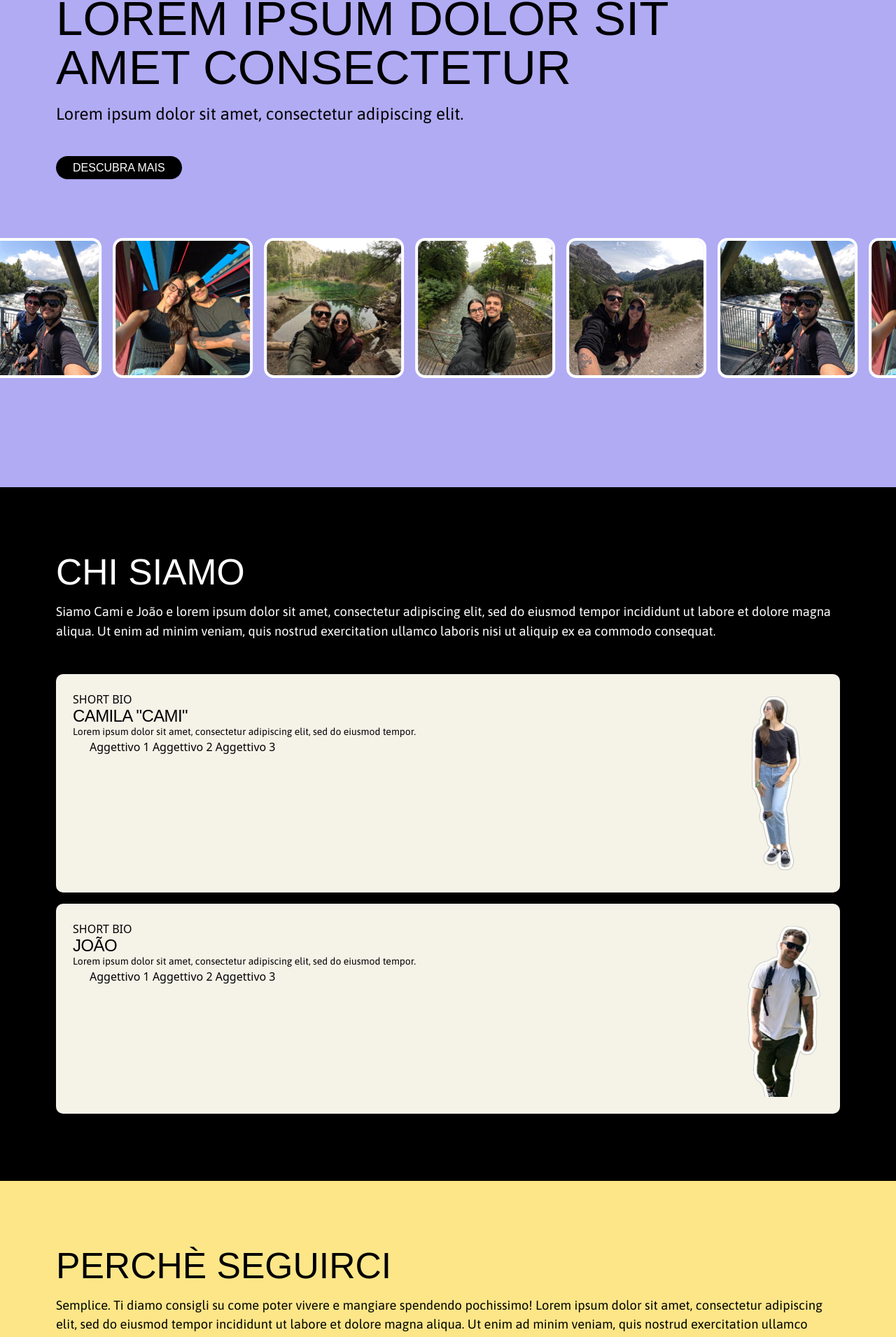
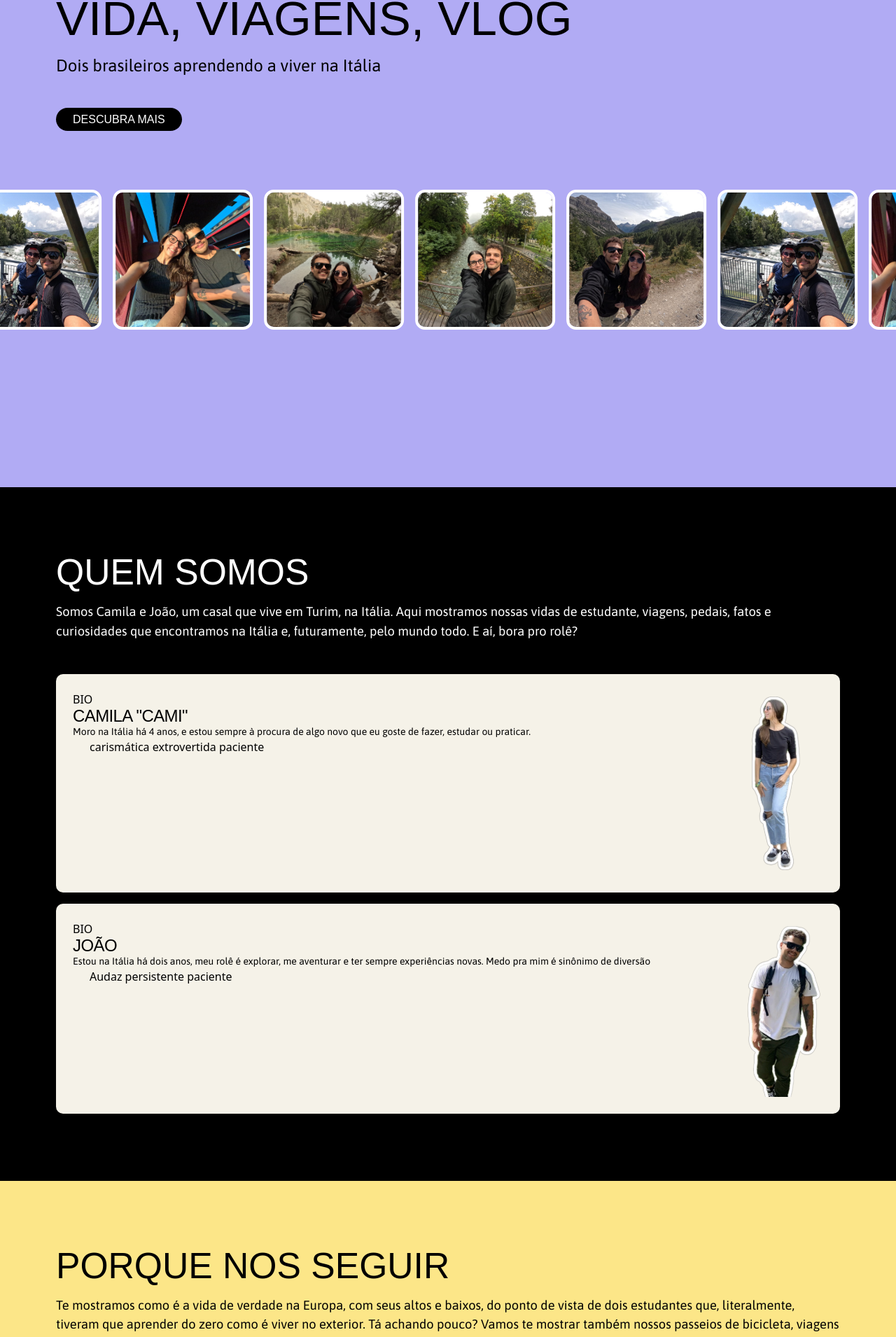
Before and after one commit to devcarolinealmeida/bora-pro-role, a Next.js app: page / in a window 1280 px wide. Shown: the part 211-2121 px from the top of the page at 70% size. Built offline with nearby package versions, Linux system fonts and the light colour scheme; no server answers; a web font is replaced by a local one.

Commit message:
UPDATE: contenuti

```diff
--- a/app/page.tsx
+++ b/app/page.tsx
@@ -1,6 +1,6 @@
-import { ChiSiamo } from "../sections/ChiSiamo/page";
+import { QuemSomos } from "../sections/QuemSomos/page";
 import { Hero } from "../sections/Hero/page";
-import { PercheSeguirci } from "../sections/PercheSeguirci/page";
+import { PorqueNosSeguir } from "../sections/PorqueNosSeguir/page";
 import VideosYoutube from "../sections/VideosYoutube/page";
 
 
@@ -9,8 +9,8 @@ export default function Home() {
   return (
     <>
       <Hero/>
-      <ChiSiamo/>
-      <PercheSeguirci/>
+      <QuemSomos/>
+      <PorqueNosSeguir/>
       <VideosYoutube/>
     </>
   );
--- a/components/CardChiSiamo.tsx
+++ b/components/CardQuemSomos.tsx
@@ -3,7 +3,7 @@ import { twMerge } from "tailwind-merge";
 
 import CamiSvg from "@/assets/camila.svg";
 
-const CardChiSiamo = React.forwardRef<
+const CardQuemSomos = React.forwardRef<
   HTMLDivElement,
   React.HTMLAttributes<HTMLDivElement>
 >(({ className, ...props }, ref) => (
@@ -16,7 +16,7 @@ const CardChiSiamo = React.forwardRef<
     {...props}
   />
 ))
-CardChiSiamo.displayName = "CardChiSiamo"
+CardQuemSomos.displayName = "CardQuemSomos"
 
 const CardTopTitle = React.forwardRef<
   HTMLDivElement,
@@ -77,4 +77,4 @@ const CardImg = React.forwardRef<
 ))
 CardImg.displayName = "CardImg"
 
-export { CardChiSiamo, CardTopTitle, CardTitle, CardDescription, CardContent, CardImg }
+export { CardQuemSomos, CardTopTitle, CardTitle, CardDescription, CardContent, CardImg }
--- a/sections/ChiSiamo/page.tsx
+++ /dev/null
@@ -1,59 +0,0 @@
-import {
-  CardChiSiamo,
-  CardTopTitle,
-  CardTitle,
-  CardDescription,
-  CardContent,
-  CardImg,
-} from "../../components/CardChiSiamo";
-import CamiSvg from "../../assets/camila.svg";
-import JoaoSvg from "../../assets/joao.svg";
-
-export const ChiSiamo = () => {
-  return (
-    <section className="bg-black" id="chi_siamo">
-      <div className="container max-w-7xl">
-        <div className="pb-12">
-          <h4 className="text-white mb-4">Chi Siamo</h4>
-          <p className="text-white">
-            Siamo Cami e João e lorem ipsum dolor sit amet, consectetur
-            adipiscing elit, sed do eiusmod tempor incididunt ut labore et
-            dolore magna aliqua. Ut enim ad minim veniam, quis nostrud
-            exercitation ullamco laboris nisi ut aliquip ex ea commodo
-            consequat.
-          </p>
-        </div>
-        <div className="flex flex-col gap-4">
-          <CardChiSiamo>
-            <div className="flex-1">
-              <CardTopTitle>Short Bio</CardTopTitle>
-              <CardTitle>Camila "Cami"</CardTitle>
-              <CardDescription>
-                Lorem ipsum dolor sit amet, consectetur adipiscing elit, sed do
-                eiusmod tempor.
-              </CardDescription>
-              <CardContent>Aggettivo 1 Aggettivo 2 Aggettivo 3</CardContent>
-            </div>
-            <CardImg>
-              <CamiSvg />
-            </CardImg>
-          </CardChiSiamo>
-          <CardChiSiamo>
-            <div className="flex-1">
-              <CardTopTitle>Short Bio</CardTopTitle>
-              <CardTitle>João</CardTitle>
-              <CardDescription>
-                Lorem ipsum dolor sit amet, consectetur adipiscing elit, sed do
-                eiusmod tempor.
-              </CardDescription>
-              <CardContent>Aggettivo 1 Aggettivo 2 Aggettivo 3</CardContent>
-            </div>
-            <CardImg>
-              <JoaoSvg />
-            </CardImg>
-          </CardChiSiamo>
-        </div>
-      </div>
-    </section>
-  );
-};
--- a/sections/Footer/page.tsx
+++ b/sections/Footer/page.tsx
@@ -2,12 +2,12 @@ import Link from "next/link";
 
 export  const Footer = () => {
     return (
-        <footer className="bg-[#F5F2E8] pt-16 pb-8 rounded-t-[20px]" id="contatti">
+        <footer className="bg-[#F5F2E8] pt-16 pb-8 rounded-t-[20px]" id="contato">
             <div className="container max-w-7xl">
                 <div className="flex flex-col gap-8 items-center pb-16 border-b border-black">
-                    <h4 className="text-center max-w-[24ch]">Vuoi scriverci o vuoi un progetto con noi?</h4>
+                    <h4 className="text-center max-w-[24ch]">Quer escrever pra gente ou propor um projeto?</h4>
                     <Link className="btn" href='mailto:boraprorole@gmail.com' target="_blank">
-                        Scrivici una email
+                        É só fazer click e mandar um email!
                     </Link>
                 </div>
                 <div className="flex flex-col md:flex-row gap-2 items-center md:justify-between pt-6">
--- a/sections/Header/page.tsx
+++ b/sections/Header/page.tsx
@@ -13,10 +13,10 @@ const Header = () => {
   };
 
   const navItems = [
-    { url: "#chi_siamo", title: "Chi siamo" },
-    { url: "#perche-seguirci", title: "Perché seguirci" },
-    { url: "#contenuti", title: "Contenuti" },
-    { url: "#contatti", title: "Contatti" },
+    { url: "#quem_somos", title: "Quem Somos" },
+    { url: "#porque_seguir", title: "Porque nos seguir" },
+    { url: "#videos", title: "Vídeos" },
+    { url: "#contato", title: "Contato" },
   ];
 
   return (
--- a/sections/Hero/page.tsx
+++ b/sections/Hero/page.tsx
@@ -7,20 +7,16 @@ export const Hero = () => {
     <section className="_hero flex flex-col bg-[#B1ABF4]" id="top">
       <div className="container max-w-7xl">
         <div className="">
-            <h2 className="max-w-[24ch] mb-4">
-              Lorem ipsum dolor sit amet consectetur
-            </h2>
+          <h2 className="max-w-[24ch] mb-4">Vida, Viagens, Vlog</h2>
           <p className="text-xl lg:text-2xl mb-12">
-              Lorem ipsum dolor sit amet, consectetur adipiscing elit.
+            Dois brasileiros aprendendo a viver na Itália
           </p>
-            <Link
-              className="btn"
-              href="#chi_siamo">
+          <Link className="btn" href="#chi_siamo">
             Descubra mais
           </Link>
         </div>
       </div>
-        <Slider/>
+      <Slider />
     </section>
   );
 };
--- a/sections/PercheSeguirci/page.tsx
+++ /dev/null
@@ -1,19 +0,0 @@
-export const PercheSeguirci = () => {
-  return (
-    <section className="bg-[#FCE688]" id="perche-seguirci">
-      <div className="container max-w-7xl flex flex-col md:flex-row">
-        <div className="">
-          <h4 className="mb-4">Perchè Seguirci</h4>
-          <p className="">
-            Semplice. Ti diamo consigli su come poter vivere e mangiare
-            spendendo pochissimo! Lorem ipsum dolor sit amet, consectetur
-            adipiscing elit, sed do eiusmod tempor incididunt ut labore et
-            dolore magna aliqua. Ut enim ad minim veniam, quis nostrud
-            exercitation ullamco laboris nisi ut aliquip ex ea commodo
-            consequat.
-          </p>
-        </div>
-      </div>
-    </section>
-  );
-};
--- /dev/null
+++ b/sections/PorqueNosSeguir/page.tsx
@@ -0,0 +1,19 @@
+export const PorqueNosSeguir = () => {
+  return (
+    <section className="bg-[#FCE688]" id="porque_seguir">
+      <div className="container max-w-7xl flex flex-col md:flex-row">
+        <div className="">
+          <h4 className="mb-4">Porque nos seguir</h4>
+          <p className="">
+            Te mostramos como é a vida de verdade na Europa, com seus altos e
+            baixos, do ponto de vista de dois estudantes que, literalmente,
+            tiveram que aprender do zero como é viver no exterior. Tá achando
+            pouco? Vamos te mostrar também nossos passeios de bicicleta, viagens
+            longas e curtas, compartilhando informações que poderão ser
+            importantes nas suas próximas viagens.
+          </p>
+        </div>
+      </div>
+    </section>
+  );
+};
--- /dev/null
+++ b/sections/QuemSomos/page.tsx
@@ -0,0 +1,56 @@
+import {
+  CardQuemSomos,
+  CardTopTitle,
+  CardTitle,
+  CardDescription,
+  CardContent,
+  CardImg,
+} from "../../components/CardQuemSomos";
+import CamiSvg from "../../assets/camila.svg";
+import JoaoSvg from "../../assets/joao.svg";
+
+export const QuemSomos = () => {
+  return (
+    <section className="bg-black" id="quem_somos">
+      <div className="container max-w-7xl">
+        <div className="pb-12">
+          <h4 className="text-white mb-4">Quem somos</h4>
+          <p className="text-white">
+            Somos Camila e João, um casal que vive em Turim, na Itália. Aqui
+            mostramos nossas vidas de estudante, viagens, pedais, fatos e
+            curiosidades que encontramos na Itália e, futuramente, pelo mundo
+            todo. E aí, bora pro rolê?
+          </p>
+        </div>
+        <div className="flex flex-col gap-4">
+          <CardQuemSomos>
+            <div className="flex-1">
+              <CardTopTitle>Bio</CardTopTitle>
+              <CardTitle>Camila "Cami"</CardTitle>
+              <CardDescription>
+              Moro na Itália há 4 anos, e estou sempre à procura de algo novo que eu goste de fazer, estudar ou praticar.
+              </CardDescription>
+              <CardContent>carismática extrovertida paciente</CardContent>
+            </div>
+            <CardImg>
+              <CamiSvg />
+            </CardImg>
+          </CardQuemSomos>
+          <CardQuemSomos>
+            <div className="flex-1">
+              <CardTopTitle>Bio</CardTopTitle>
+              <CardTitle>João</CardTitle>
+              <CardDescription>
+              Estou na Itália há dois anos, meu rolê é explorar, me aventurar e ter sempre experiências novas. Medo pra mim é sinônimo de diversão
+              </CardDescription>
+              <CardContent>Audaz persistente paciente</CardContent>
+            </div>
+            <CardImg>
+              <JoaoSvg />
+            </CardImg>
+          </CardQuemSomos>
+        </div>
+      </div>
+    </section>
+  );
+};
--- a/sections/VideosYoutube/page.jsx
+++ b/sections/VideosYoutube/page.jsx
@@ -35,16 +35,13 @@ const VideosYoutube = () => {
   }, []);
 
   return (
-    <section className="bg-black" id="contenuti">
+    <section className="bg-black" id="videos">
       <div className="container max-w-7xl">
         <div className="pb-24">
-          <h4 className=" text-white mb-4">Scopri i nostri ultimi contenuti</h4>
+          <h4 className=" text-white mb-4">Se inscreva no Canal!</h4>
           <p className="text-white">
-            Siamo Cami e João e lorem ipsum dolor sit amet, consectetur
-            adipiscing elit, sed do eiusmod tempor incididunt ut labore et
-            dolore magna aliqua. Ut enim ad minim veniam, quis nostrud
-            exercitation ullamco laboris nisi ut aliquip ex ea commodo
-            consequat.
+            Bateu a curiosidade? Dá uma olhadinha nos nossos vídeos, e não
+            esquece de se inscrever no canal.
           </p>
         </div>
         {loading ? (
@@ -71,7 +68,7 @@ const VideosYoutube = () => {
                     </div>
                     <div className="flex gap-4 mt-3 px-2">
                       <Image
-                      alt=""
+                        alt=""
                         className="w-8 h-8 rounded-full object-cover"
                         src={imgChannel}
                       />
@@ -86,7 +83,8 @@ const VideosYoutube = () => {
             <div className="flex justify-center mt-20">
               <Link
                 className="btn isdark"
-                href="https://www.youtube.com/@BoraproRol%C3%AA_cj" target="_blank">
+                href="https://www.youtube.com/@BoraproRol%C3%AA_cj"
+                target="_blank">
                 Descubra nosso canal
               </Link>
             </div>
```
Lines whose indentation alone changed are shown as unchanged.
